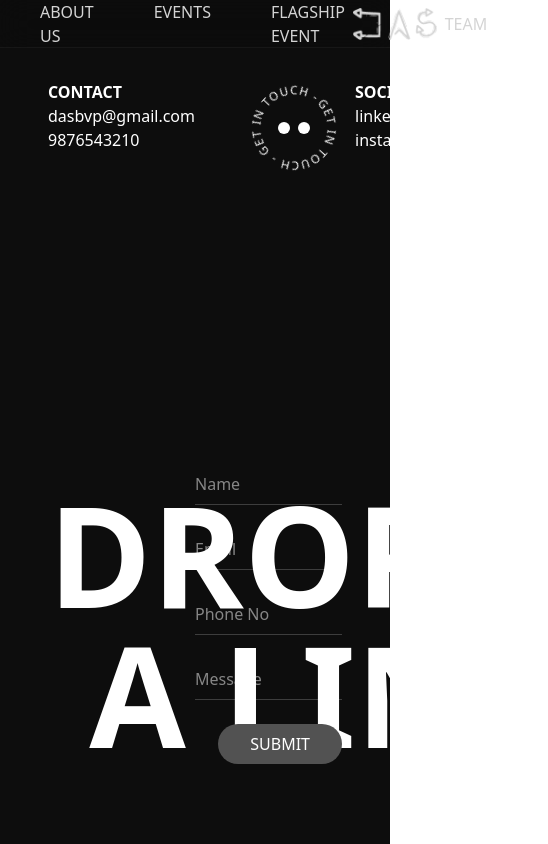
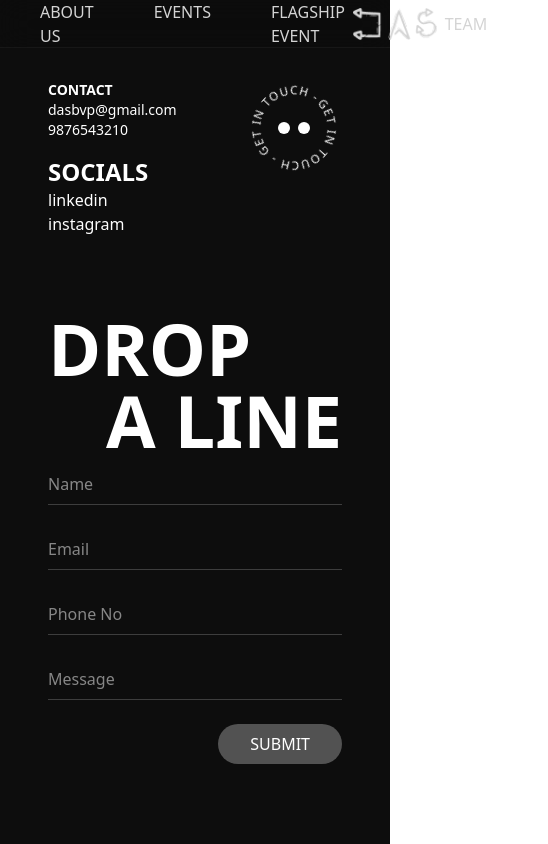
Before and after one commit to ishikamanchanda30/DASBVP, a React (Vite) app: page /contact in a window 390 px wide. Shown: the top 844 px of the page, 548 px wide, since content can reach past the window. Built offline with nearby package versions, Linux system fonts and the light colour scheme.

Commit message:
Made Contact page responsive

```diff
--- a/src/Components/Contacts.tsx
+++ b/src/Components/Contacts.tsx
@@ -23,36 +23,36 @@ const Contacts: React.FC = () => {
 
   return (
 
-    <div className="w-screen h-screen bg-[#0D0D0D] text-white flex flex-row justify-between py-20 px-12 font-kumbh">
-      <div className="w-1/2 flex flex-col justify-between">
-        <div className="flex gap-40">
+    <div className="w-screen h-screen bg-[#0D0D0D] text-white flex flex-col justify-between py-20 px-12 font-kumbh">
+      <div className="w-full flex flex-row md:justify-between ">
+        <div className="w-1/2 flex flex-col md:flex-row gap-4 md:gap-40">
           <div>
-            <h2 className="text-[44] font-[600] ">CONTACT</h2>
-            <p className="text-[35]">dasbvp@gmail.com</p>
-            <p className="text-[35]">9876543210</p>
+            <h2 className="text-sm md:text-2xl font-[600] ">CONTACT</h2>
+            <p className="text-sm md:text-lg">dasbvp@gmail.com</p>
+            <p className="text-sm md:text-lg">9876543210</p>
           </div>
           <div>
-            <h2 className="text-[44] font-[600] ">SOCIALS</h2>
+            <h2 className="text-2xl font-[600] ">SOCIALS</h2>
             <a href="#" className="block hover:text-gray-300 transition-colors">linkedin</a>
             <a href="#" className="block hover:text-gray-300 transition-colors">instagram</a>
           </div>
         </div>
-
-        <div className="w-[500px]">
-          <div className="text-[140px] text-white font-[600] leading-none">
+        <div className='w-1/2'>
+          <RotatingCircle />
+        </div>
+      </div>
+      <div className="w-full flex flex-col md:flex-row justify-between ">
+        <div className="w-full md:w-1/2 mt-4 md:m-10  ">
+          <div className="text-7xl md:text-9xl text-white font-[600] leading-none">
             DROP
           </div>
-          <div className="text-[140px] text-white font-[600] leading-none text-right">
+          <div className="text-7xl md:text-9xl text-white font-[600] leading-none text-right">
             A LINE
           </div>
         </div>
-      </div>
 
-
-      <div className="w-1/2 flex flex-col justify-between">
-        <RotatingCircle/>
-
-        <div>
+        <div className="w-full md:w-1/2 m-0 mt-2 md:m-10">
+          <div className='w-full'>
             <form onSubmit={handleSubmit}>
               <div className="mb-6">
                 <input
@@ -105,6 +105,7 @@ const Contacts: React.FC = () => {
             </form>
           </div>
         </div>
+      </div>
     </div >
 
   );
--- a/src/Pages/Events.tsx
+++ b/src/Pages/Events.tsx
@@ -63,7 +63,6 @@ const Events: React.FC = () => {
         <p>{events[0].yearRange}</p>
       </div>
 
-
       <div className="w-[95%] flex flex-col h-[70%] justify-evenly items-center">
 
         <div className="w-full flex justify-between gap-2 items-center h-[1%] rounded">
@@ -79,7 +78,7 @@ const Events: React.FC = () => {
             );
           })}
         </div>
-        <div className="w-full flex justify-between gap-6 items-center h-[65%]">
+        <div className="w-full flex flex-col md:flex-row justify-between md:gap-6 gap-2 items-center h-[65%]">
 
           {visibleEvents.map((event) => (
             <div
```
Lines whose indentation alone changed are shown as unchanged.
